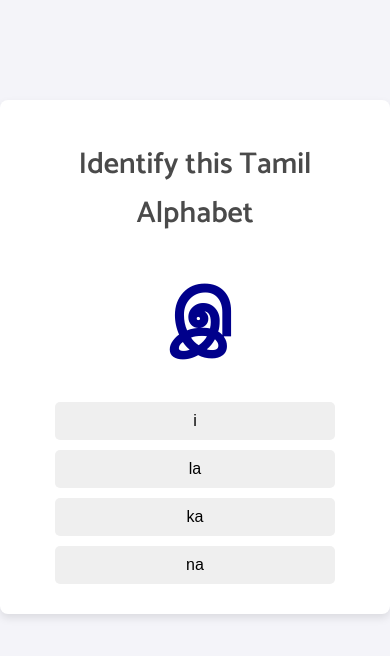
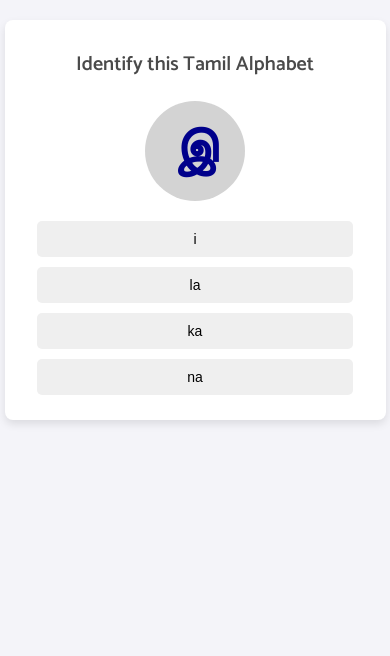
Before and after one commit to raghus/tamil, a plain HTML site: page index.html in a window 390 px wide. Drawn offline with Linux system fonts and the light colour scheme.

Commit message:
Media queries added for mobile

```diff
--- a/styles.css
+++ b/styles.css
@@ -8,8 +8,8 @@ body {
 }
 
 #app {
-    max-width: 500px;
-    margin: 100px auto;
+    max-width: 90%; /* Use percentage for better responsiveness */
+    margin: 50px auto;
     padding: 20px;
     background-color: #fff;
     box-shadow: 0 4px 8px rgba(0, 0, 0, 0.1);
@@ -17,27 +17,31 @@ body {
 }
 
 h1 {
-    font-size: 30px;
+    font-size: 24px; /* Adjusted for smaller screens */
     margin-bottom: 20px;
     color: #4a4a4a;
 }
 
 #question {
-    font-size: 75px; /* Updated to 75px */
-    font-weight: bold; /* Make the text bold */
-    color: #00008b; /* Dark blue color */
+    font-size: 60px; /* Adjusted for smaller screens */
+    font-weight: bold;
+    color: #00008b;
     margin-bottom: 20px;
+    background-color: #d3d3d3;
+    border-radius: 50%;
+    width: 120px; /* Adjusted for smaller screens */
+    height: 120px; /* Adjusted for smaller screens */
     display: flex;
     align-items: center;
     justify-content: center;
-    margin: 0 auto 20px; /* Center the circle horizontally */
+    margin: 0 auto 20px;
 }
 
 #choices button {
     display: block;
     margin: 10px auto;
     padding: 10px 20px;
-    width: 80%;
+    width: 90%; /* Use percentage for better responsiveness */
     font-size: 16px;
     border: none;
     border-radius: 5px;
@@ -55,9 +59,9 @@ h1 {
 }
 
 .incorrect {
-    background-color: #f44336; /* Red color for incorrect answers */
+    background-color: #f44336;
     color: white;
-    transition: none; /* Ensure no transition delay */
+    transition: none;
 }
 
 #next {
@@ -70,9 +74,34 @@ h1 {
     color: white;
     cursor: pointer;
     transition: background-color 0.3s;
-    /* Removed float: right; to center the button */
 }
 
 #next:hover {
     background-color: #1976d2;
 }
+
+/* Media query for smaller screens */
+@media (max-width: 600px) {
+    #app {
+        margin: 20px auto;
+        padding: 15px;
+    }
+
+    h1 {
+        font-size: 20px;
+    }
+
+    #question {
+        font-size: 50px;
+        width: 100px;
+        height: 100px;
+    }
+
+    #choices button {
+        font-size: 14px;
+    }
+
+    #next {
+        font-size: 14px;
+    }
+}
```
